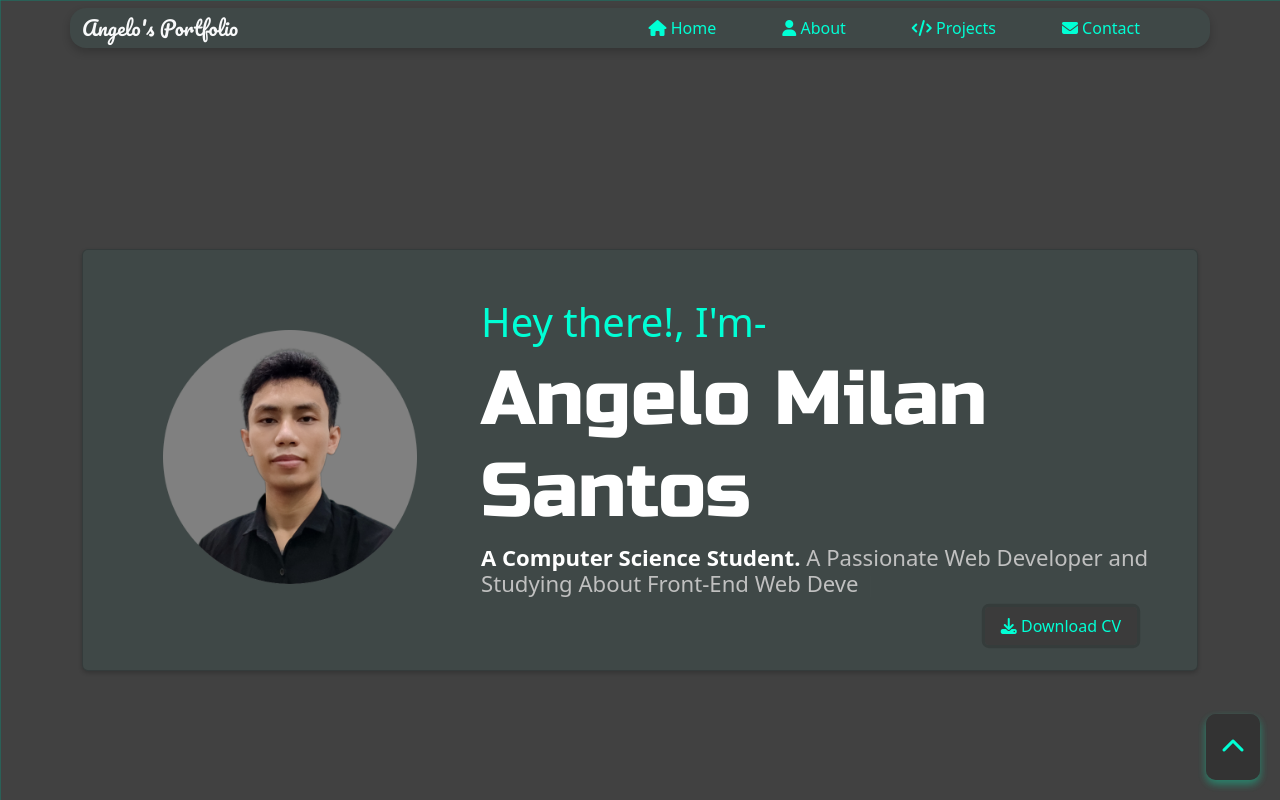
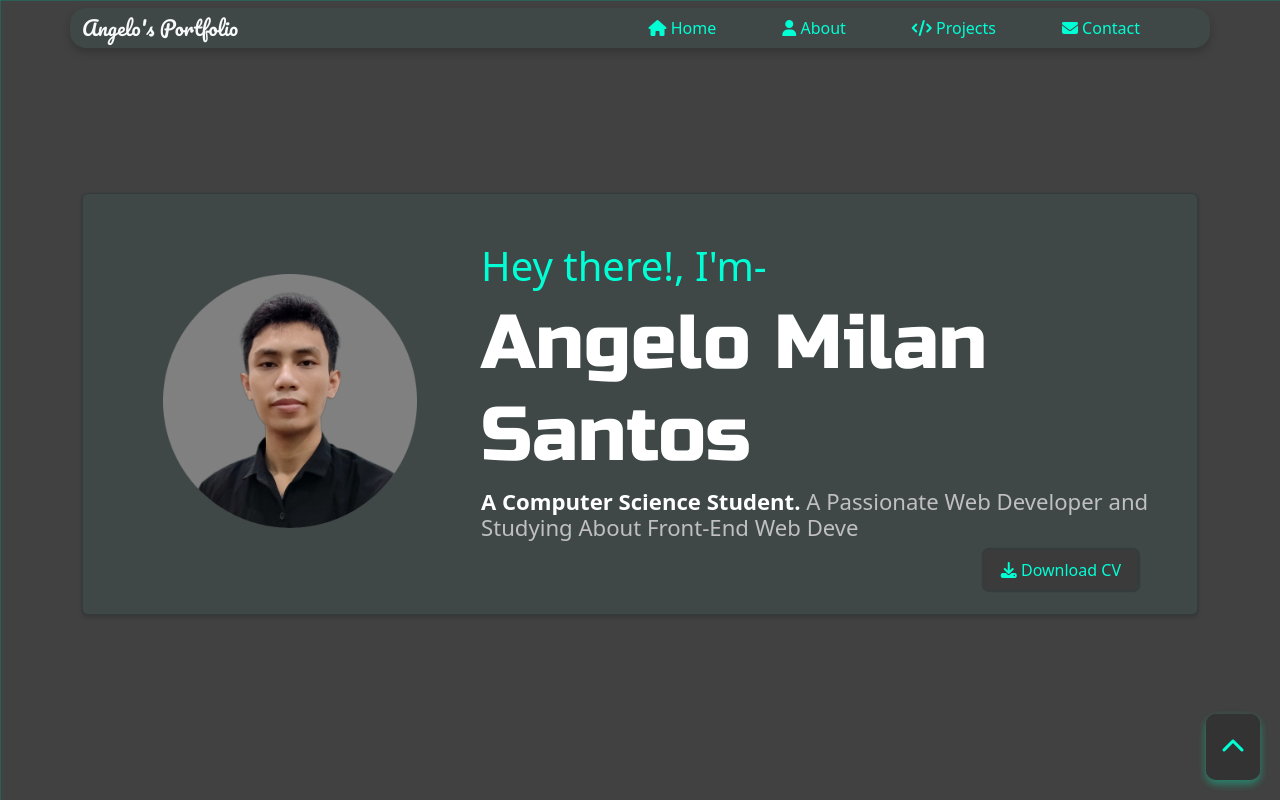
Before and after one commit to Gelo000/portfolio-app, an Angular app: page / in a window 1280 px wide. Shown: the top 800 px of the page. Built offline with nearby package versions, Linux system fonts and the light colour scheme.

Commit message:
Edit Styles for Home Card

```diff
--- a/src/styles.css
+++ b/src/styles.css
@@ -58,10 +58,10 @@ html {
     background-color: rgb(65, 65, 65);
     color: white;
     background-attachment: fixed;
-    animation: wavy 150s infinite linear;
+    animation: downrightanimation 150s infinite linear;
 }
 
-@keyframes wavy {
+@keyframes downrightanimation {
     0% {
         background-position: 0 0;
     }
@@ -240,6 +240,7 @@ html {
     background-color: #3f4847;
     box-shadow: 0 2px 4px rgba(0, 0, 0, 0.2);
     padding: 2rem;
+    margin-top: -10%;
 }
 
 #id-card-image{
```
